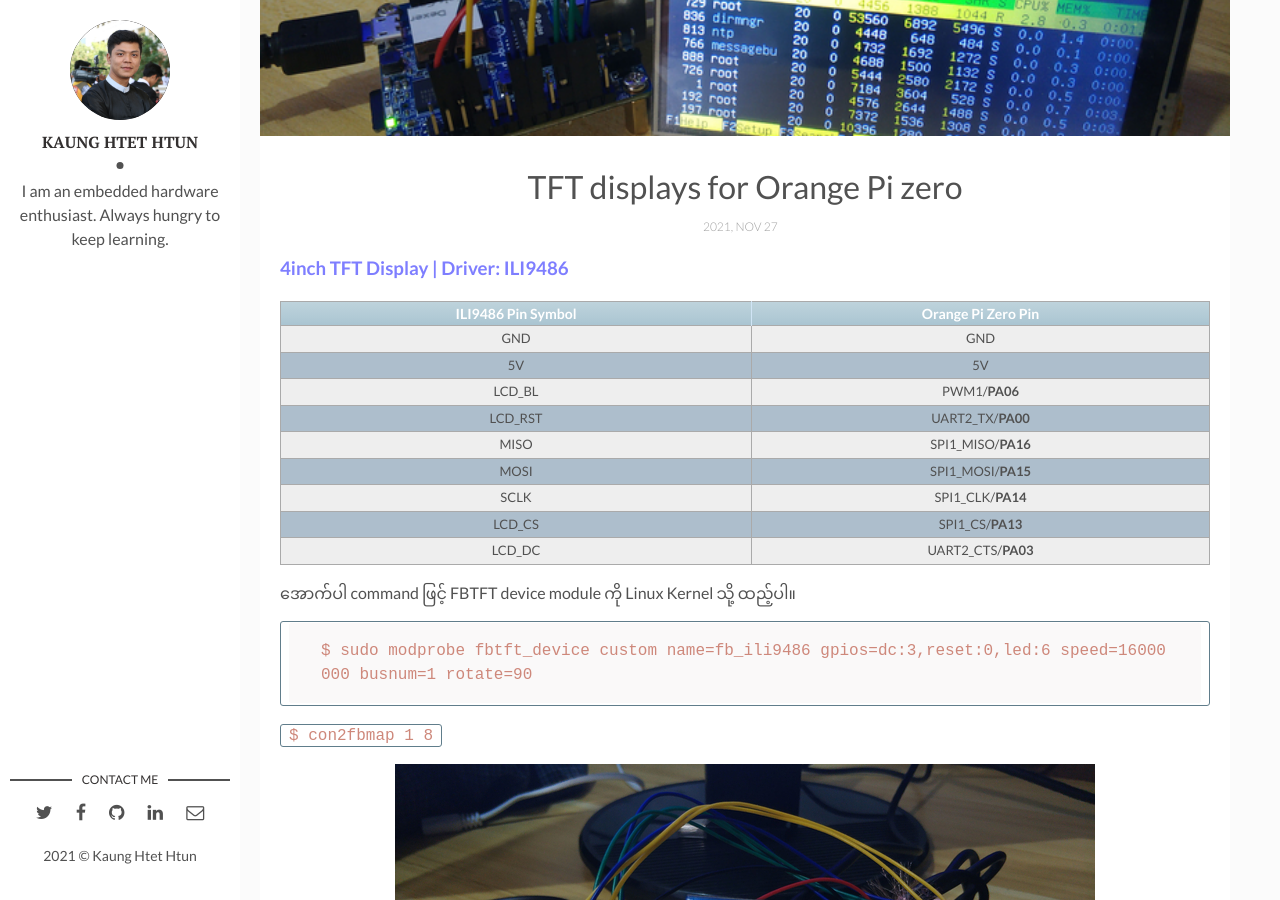
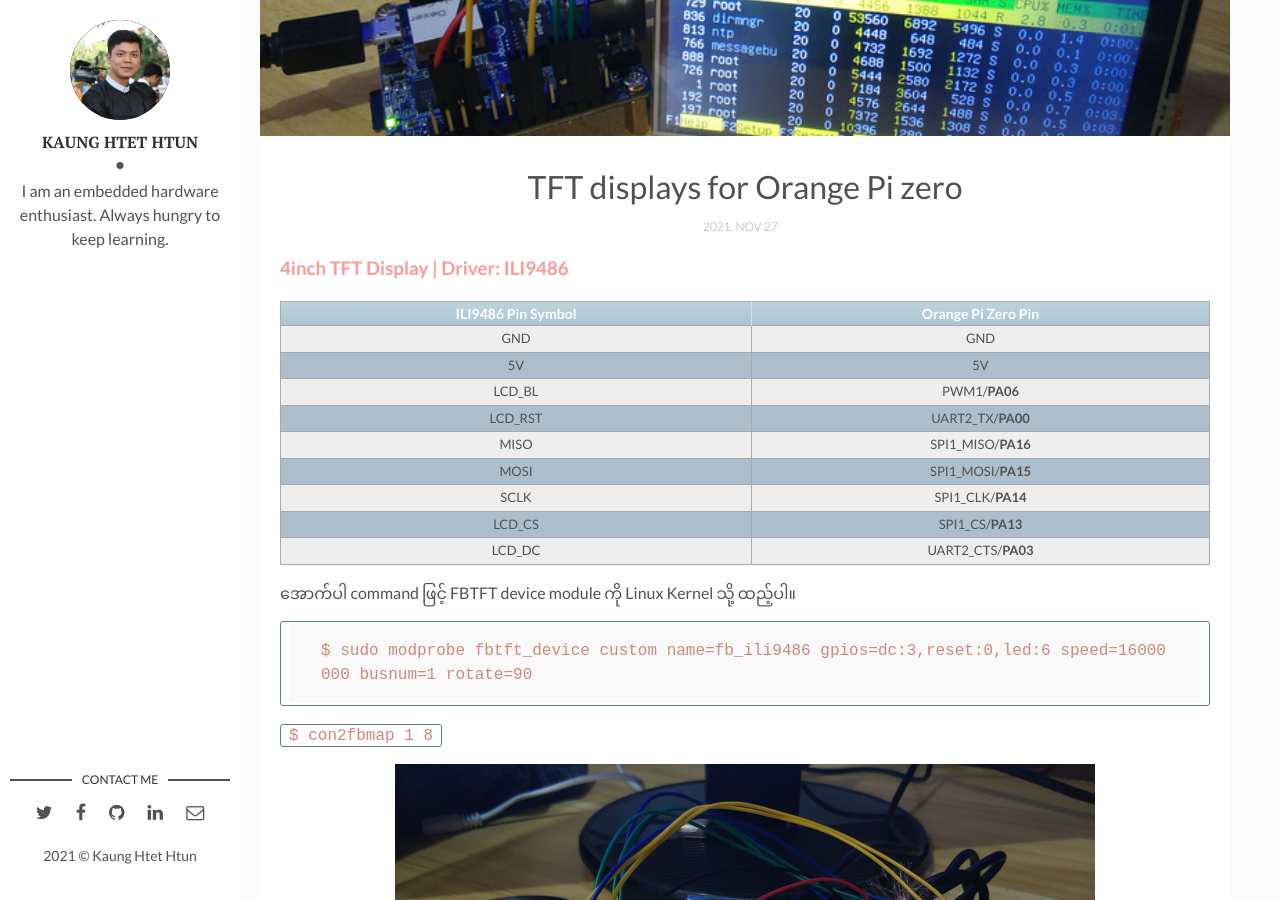
Before and after one commit to kogyikaunghtet/kogyikaunghtet.github.io, a Jekyll site: the page built from _posts/2021-11-27-tft-opi.markdown, in a window 1280 px wide and 900 px high, scrolled down 384 px. Built offline with Jekyll 4.4.1, drawn with Linux system fonts in a browser that asks for light colours; comment, search, counter and statistics services are not loaded.

Commit message:
Initial commit

```diff
--- a/_posts/2021-11-27-tft-opi.markdown
+++ b/_posts/2021-11-27-tft-opi.markdown
@@ -8,7 +8,7 @@
 tags: [Orange Pi, Displays, TFT]
 ---
 
-### <span style="color:blue; opacity: 0.50;">4inch TFT Display | Driver: ILI9486</span>
+### <span style="color:red; opacity: 0.40;">4inch TFT Display | Driver: ILI9486</span>
 
 | ILI9486 Pin Symbol | Orange Pi Zero Pin |
 | :---------------: | :---------------: |
@@ -45,7 +45,7 @@
 
 ----------------
 
-<span style="color:e89253">2.8inch TFT Display | Driver: ILI9341</span>
+### <span style="color:red; opacity: 0.40;">2.8inch TFT Display | Driver: ILI9341</span>
 
 | ILI9341 Pin Symbol | Orange Pi Zero Pin |
 | :---------------: | :---------------: |
@@ -74,7 +74,7 @@
 
 ----------------
 
-<span style="color:e89253">2.2inch TFT Display | Driver: BD663474</span>
+### <span style="color:red; opacity: 0.40;">2.2inch TFT Display | Driver: BD663474</span>
 
 | BD663474 Pin No. | Symbol | Orange Pi Zero Pin |
 | :---------------: | :---------------: | :---------------: |
@@ -102,7 +102,7 @@
 
 ----------------
 
-<span style="color:e89253">1.5inch RGB OLED Display | Driver: SSD1351</span>
+### <span style="color:red; opacity: 0.40;">1.5inch RGB OLED Display | Driver: SSD1351</span>
 
 | SSD1351 Pin Symbol | Orange Pi Zero Pin |
 | :---------------: | :---------------: |
@@ -129,4 +129,4 @@
 
 ----------------
 
-<span style="color:e89253">Nokia 5110 Graphic LCD | Internal Controller: PCD8544</span>
+### <span style="color:red; opacity: 0.40;">Nokia 5110 Graphic LCD | Internal Controller: PCD8544</span>
```
